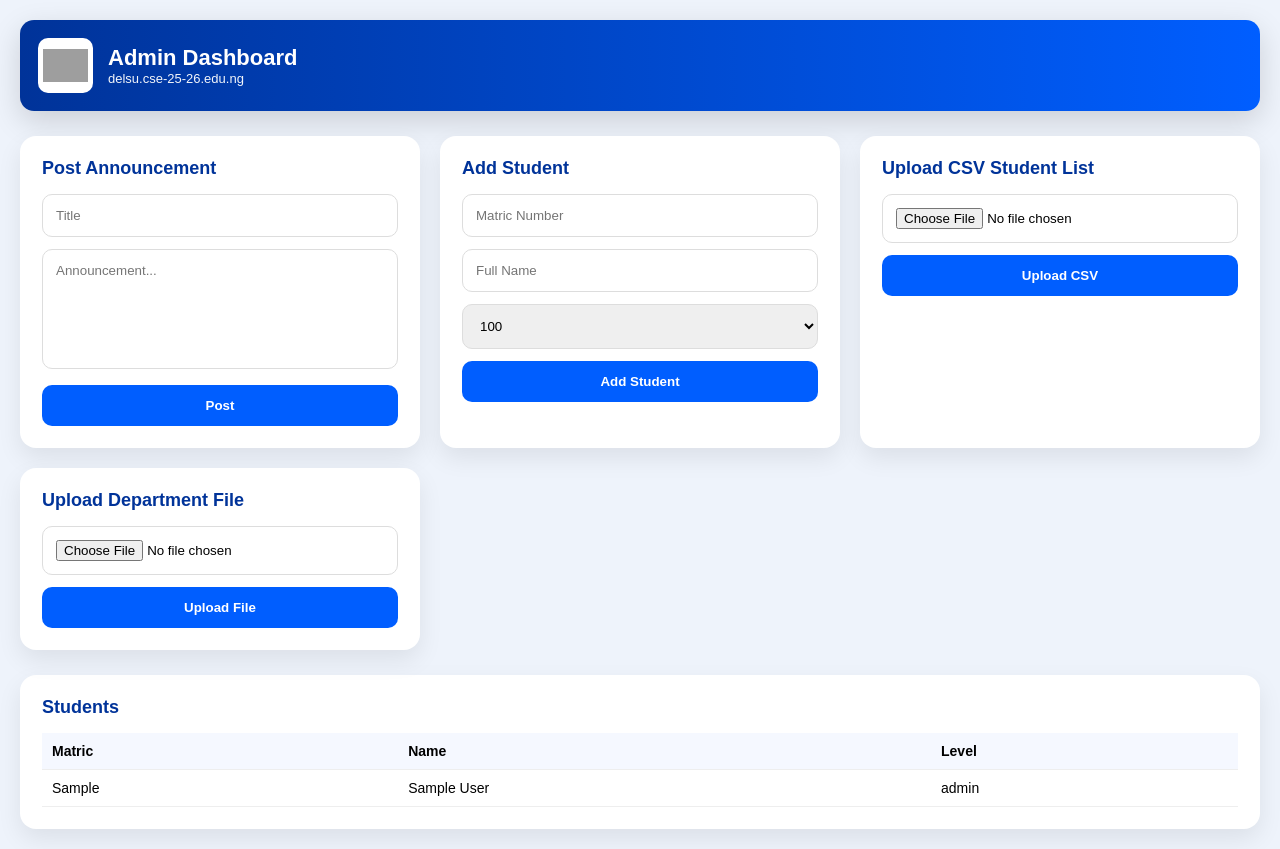
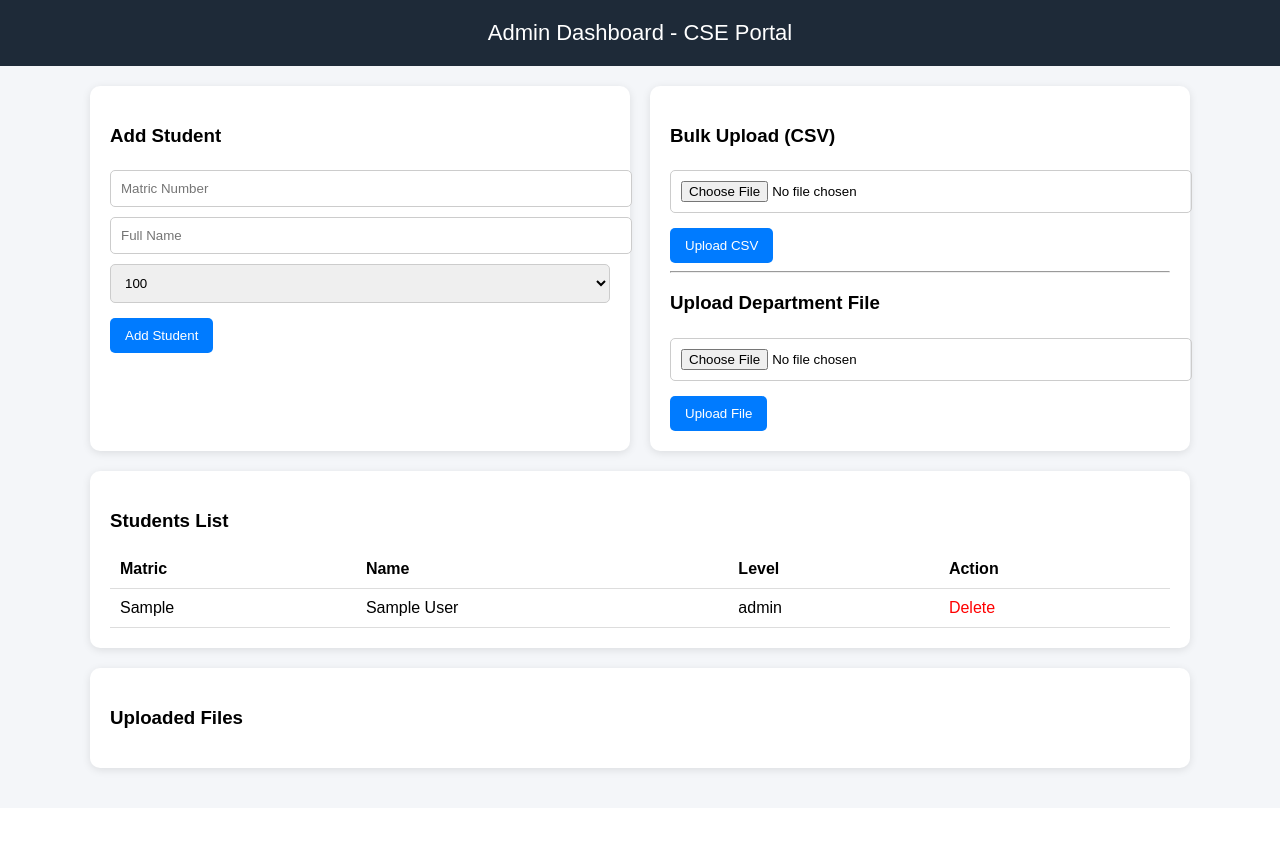
Before and after one commit to successfulone/delsu-cse-portal, a Flask app: page /admin in a window 1280 px wide. After the commit the page ends 776 px from the top, so only its background shows below. Run offline with Flask 3, Linux system fonts and the light colour scheme; the visitor is signed in with stand-in values (Sample User, id 1); tables that the repository leaves empty hold one stand-in row (values such as "Sample post"); grey boxes are pictures that could not be loaded.

Commit message:
full admin dashboard fix

```diff
--- a/app.py
+++ b/app.py
@@ -1,24 +1,24 @@
-from flask import Flask, render_template, request, redirect, url_for, session
+from flask import Flask, render_template, request, redirect, session, send_from_directory
 import sqlite3
 import os
+import csv
 
 app = Flask(__name__)
-app.secret_key = "secret-key-change-this"
+app.secret_key = "secret"
 
 DB = "database.db"
 UPLOAD_FOLDER = "uploads"
 
-ADMIN_USERNAME = "successful"
-ADMIN_PASSWORD = "Empire223@"
+os.makedirs(UPLOAD_FOLDER, exist_ok=True)
 
 
-# ---------------- DB INIT ----------------
-def init_db():
+# ---------------- DB ----------------
+def init():
     conn = sqlite3.connect(DB)
     cur = conn.cursor()
 
     cur.execute("""
-    CREATE TABLE IF NOT EXISTS students (
+    CREATE TABLE IF NOT EXISTS students(
         matric TEXT PRIMARY KEY,
         name TEXT,
         level TEXT
@@ -28,7 +28,7 @@ def init_db():
     conn.commit()
     conn.close()
 
-init_db()
+init()
 
 
 # ---------------- HOME ----------------
@@ -38,24 +38,22 @@ def home():
 
 
 # ---------------- LOGIN ----------------
-@app.route("/login", methods=["GET", "POST"])
+@app.route("/login", methods=["GET","POST"])
 def login():
     if request.method == "POST":
-        matric = request.form["matric"].upper()
+        matric = request.form["matric"].strip().upper()
 
         conn = sqlite3.connect(DB)
         cur = conn.cursor()
 
-        cur.execute("SELECT * FROM students WHERE matric=?", (matric,))
+        cur.execute("SELECT * FROM students WHERE UPPER(matric)=?", (matric,))
         user = cur.fetchone()
 
         conn.close()
 
         if user:
-            session["student"] = matric
+            session["student"] = user[0]
             return redirect("/dashboard")
-
-        return render_template("login.html", error="Invalid Matric Number")
 
     return render_template("login.html")
 
@@ -69,14 +67,14 @@ def dashboard():
     return render_template("dashboard.html", matric=session["student"])
 
 
-# ---------------- ADMIN LOGIN ----------------
-@app.route("/admin_login", methods=["GET", "POST"])
+# ---------------- ADMIN LOGIN (CASE INSENSITIVE) ----------------
+@app.route("/admin_login", methods=["GET","POST"])
 def admin_login():
     if request.method == "POST":
-        username = request.form["username"]
+        username = request.form["username"].lower().strip()
         password = request.form["password"]
 
-        if username == ADMIN_USERNAME and password == ADMIN_PASSWORD:
+        if username == "successful" and password == "Empire223@":
             session["admin"] = True
             return redirect("/admin")
 
@@ -91,13 +89,11 @@ def admin():
 
     conn = sqlite3.connect(DB)
     cur = conn.cursor()
-
     cur.execute("SELECT * FROM students")
     students = cur.fetchall()
-
     conn.close()
 
-    files = os.listdir(UPLOAD_FOLDER) if os.path.exists(UPLOAD_FOLDER) else []
+    files = os.listdir(UPLOAD_FOLDER)
 
     return render_template("admin.html", students=students, files=files)
 
@@ -105,7 +101,7 @@ def admin():
 # ---------------- ADD STUDENT ----------------
 @app.route("/add_student", methods=["POST"])
 def add_student():
-    matric = request.form["matric"].upper()
+    matric = request.form["matric"].strip().upper()
     name = request.form["name"]
     level = request.form["level"]
 
@@ -121,9 +117,46 @@ def add_student():
     return redirect("/admin")
 
 
-# ---------------- DELETE STUDENT ----------------
-@app.route("/delete_student/<matric>")
-def delete_student(matric):
+# ---------------- BULK CSV UPLOAD ----------------
+@app.route("/upload_students", methods=["POST"])
+def upload_students():
+    file = request.files["file"]
+    path = os.path.join(UPLOAD_FOLDER, file.filename)
+    file.save(path)
+
+    conn = sqlite3.connect(DB)
+    cur = conn.cursor()
+
+    with open(path, newline='') as f:
+        reader = csv.reader(f)
+        for row in reader:
+            if len(row) >= 2:
+                cur.execute("INSERT OR REPLACE INTO students VALUES (?,?,?)",
+                            (row[0].upper(), row[1], row[2] if len(row)>2 else "ND"))
+
+    conn.commit()
+    conn.close()
+
+    return redirect("/admin")
+
+
+# ---------------- FILE UPLOAD (FIXED 404) ----------------
+@app.route("/upload_file", methods=["POST"])
+def upload_file():
+    file = request.files["file"]
+    file.save(os.path.join(UPLOAD_FOLDER, file.filename))
+    return redirect("/admin")
+
+
+# ---------------- DOWNLOAD FILES ----------------
+@app.route("/downloads/<filename>")
+def downloads(filename):
+    return send_from_directory(UPLOAD_FOLDER, filename)
+
+
+# ---------------- DELETE ----------------
+@app.route("/delete/<matric>")
+def delete(matric):
     conn = sqlite3.connect(DB)
     cur = conn.cursor()
 
@@ -134,22 +167,6 @@ def delete_student(matric):
     return redirect("/admin")
 
 
-# ---------------- SEARCH STUDENT ----------------
-@app.route("/search_student", methods=["POST"])
-def search_student():
-    matric = request.form["matric"].upper()
-
-    conn = sqlite3.connect(DB)
-    cur = conn.cursor()
-
-    cur.execute("SELECT * FROM students WHERE matric=?", (matric,))
-    student = cur.fetchone()
-
-    conn.close()
-
-    return render_template("admin.html", search=student)
-
-
 # ---------------- LOGOUT ----------------
 @app.route("/logout")
 def logout():
@@ -157,11 +174,5 @@ def logout():
     return redirect("/login")
 
 
-@app.route("/admin_logout")
-def admin_logout():
-    session.pop("admin", None)
-    return redirect("/admin_login")
-
-
 if __name__ == "__main__":
     app.run(debug=True)
--- a/templates/admin.html
+++ b/templates/admin.html
@@ -1,251 +1,180 @@
 <!DOCTYPE html>
-<html lang="en">
+<html>
 <head>
-<meta charset="UTF-8">
-<meta name="viewport" content="width=device-width, initial-scale=1.0">
-
 <title>Admin Dashboard</title>
 
 <style>
-*{
+body{
 margin:0;
-padding:0;
-box-sizing:border-box;
-font-family:Arial, Helvetica, sans-serif;
+font-family:Arial;
+background:#f4f6f9;
 }
 
-body{
-background:#eef3fb;
+.header{
+background:#1e2a38;
+color:white;
 padding:20px;
-}
-
-/* HEADER */
-.top{
-background:linear-gradient(90deg,#003399,#005eff);
-padding:18px;
-border-radius:14px;
-color:white;
-display:flex;
-align-items:center;
-gap:15px;
-margin-bottom:25px;
-box-shadow:0 10px 30px rgba(0,0,0,.15);
-}
-
-.top img{
-width:55px;
-height:55px;
-object-fit:contain;
-background:white;
-padding:5px;
-border-radius:10px;
-}
-
-.top h1{
+text-align:center;
 font-size:22px;
 }
 
-.top p{
-font-size:13px;
-opacity:.95;
+.container{
+padding:20px;
+max-width:1100px;
+margin:auto;
 }
 
-/* GRID */
+.card{
+background:white;
+padding:20px;
+border-radius:10px;
+margin-bottom:20px;
+box-shadow:0 2px 8px rgba(0,0,0,0.1);
+}
+
+input, select{
+padding:10px;
+margin:5px 0;
+width:100%;
+border:1px solid #ccc;
+border-radius:5px;
+}
+
+button{
+padding:10px 15px;
+background:#007bff;
+color:white;
+border:none;
+border-radius:5px;
+cursor:pointer;
+margin-top:10px;
+}
+
+button:hover{
+background:#0056b3;
+}
+
+table{
+width:100%;
+border-collapse:collapse;
+margin-top:10px;
+}
+
+th, td{
+padding:10px;
+border-bottom:1px solid #ddd;
+text-align:left;
+}
+
+a{
+color:red;
+text-decoration:none;
+}
+
 .grid{
 display:grid;
-grid-template-columns:repeat(auto-fit,minmax(320px,1fr));
+grid-template-columns:1fr 1fr;
 gap:20px;
 }
 
-/* CARD */
-.card{
-background:white;
-padding:22px;
-border-radius:16px;
-box-shadow:0 10px 25px rgba(0,0,0,.08);
-}
-
-.card h2{
-font-size:18px;
-margin-bottom:15px;
-color:#003399;
-}
-
-/* INPUT */
-input, textarea, select{
-width:100%;
-padding:13px;
-margin-bottom:12px;
-border:1px solid #ddd;
-border-radius:10px;
-outline:none;
-}
-
-textarea{
-height:120px;
-resize:none;
-}
-
-button{
-width:100%;
-padding:13px;
-border:none;
-background:#005eff;
-color:white;
-font-weight:bold;
-border-radius:10px;
-cursor:pointer;
-}
-
-button:hover{
-background:#003399;
-}
-
-/* TABLE */
-table{
-width:100%;
-border-collapse:collapse;
-margin-top:15px;
-font-size:14px;
-}
-
-th,td{
-padding:10px;
-border-bottom:1px solid #eee;
-text-align:left;
-}
-
-th{
-background:#f5f8ff;
-}
-
-.files a{
-display:block;
-padding:8px;
-background:#f7f7f7;
-margin-bottom:8px;
-border-radius:8px;
-text-decoration:none;
-color:#333;
-}
-
-@media(max-width:700px){
-.top{
-flex-direction:column;
-text-align:center;
-}
-
-.top h1{
-font-size:18px;
+@media(max-width:768px){
+.grid{
+grid-template-columns:1fr;
 }
 }
 </style>
+
 </head>
 
 <body>
 
-<div class="top">
-<img src="/static/logo.png">
+<div class="header">
+Admin Dashboard - CSE Portal
+</div>
 
-<div>
-<h1>Admin Dashboard</h1>
-<p>delsu.cse-25-26.edu.ng</p>
-</div>
-</div>
+<div class="container">
 
 <div class="grid">
 
-<!-- POST -->
-<div class="card">
-<h2>Post Announcement</h2>
-
-<form action="/post_announcement" method="POST">
-
-<input type="text" name="title" placeholder="Title" required>
-
-<textarea name="content" placeholder="Announcement..." required></textarea>
-
-<button type="submit">Post</button>
-
-</form>
-</div>
-
 <!-- ADD STUDENT -->
 <div class="card">
-<h2>Add Student</h2>
+<h3>Add Student</h3>
 
 <form action="/add_student" method="POST">
-
-<input type="text" name="matric" placeholder="Matric Number" required>
-
-<input type="text" name="name" placeholder="Full Name" required>
-
+<input name="matric" placeholder="Matric Number" required>
+<input name="name" placeholder="Full Name" required>
 <select name="level">
 <option>100</option>
 <option>200</option>
 <option>300</option>
 <option>400</option>
 </select>
-
-<button type="submit">Add Student</button>
-
+<button>Add Student</button>
 </form>
 </div>
 
-<!-- UPLOAD CSV -->
+<!-- BULK UPLOAD -->
 <div class="card">
-<h2>Upload CSV Student List</h2>
+<h3>Bulk Upload (CSV)</h3>
 
 <form action="/upload_students" method="POST" enctype="multipart/form-data">
+<input type="file" name="file" required>
+<button>Upload CSV</button>
+</form>
 
-<input type="file" name="file" required>
+<hr>
 
-<button type="submit">Upload CSV</button>
-
-</form>
-</div>
-
-<!-- FILES -->
-<div class="card">
-<h2>Upload Department File</h2>
+<h3>Upload Department File</h3>
 
 <form action="/upload_file" method="POST" enctype="multipart/form-data">
-
 <input type="file" name="file" required>
-
-<button type="submit">Upload File</button>
-
+<button>Upload File</button>
 </form>
-
-<div class="files">
-{% for file in files %}
-<a href="/downloads/{{file}}" target="_blank">{{file}}</a>
-{% endfor %}
-</div>
 </div>
 
 </div>
 
-<!-- STUDENTS -->
-<div class="card" style="margin-top:25px;">
-<h2>Students</h2>
+<!-- STUDENTS TABLE -->
+<div class="card">
+
+<h3>Students List</h3>
 
 <table>
 <tr>
 <th>Matric</th>
 <th>Name</th>
 <th>Level</th>
+<th>Action</th>
 </tr>
 
 {% for s in students %}
 <tr>
-<td>{{s[0]}}</td>
-<td>{{s[1]}}</td>
-<td>{{s[2]}}</td>
+<td>{{ s[0] }}</td>
+<td>{{ s[1] }}</td>
+<td>{{ s[2] }}</td>
+<td><a href="/delete/{{ s[0] }}">Delete</a></td>
 </tr>
 {% endfor %}
 
 </table>
+
+</div>
+
+<!-- FILES -->
+<div class="card">
+
+<h3>Uploaded Files</h3>
+
+<ul>
+{% for f in files %}
+<li>
+<a href="/downloads/{{ f }}">{{ f }}</a>
+</li>
+{% endfor %}
+</ul>
+
+</div>
+
 </div>
 
 </body>
```
Also changed, not shown: admin_login.html (+57 -13 lines), templates/home.html (+21 -163 lines).
